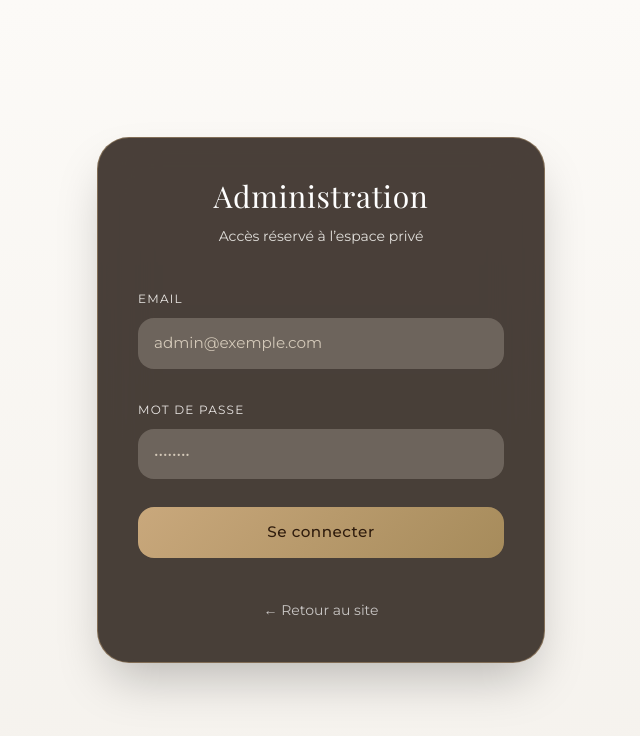
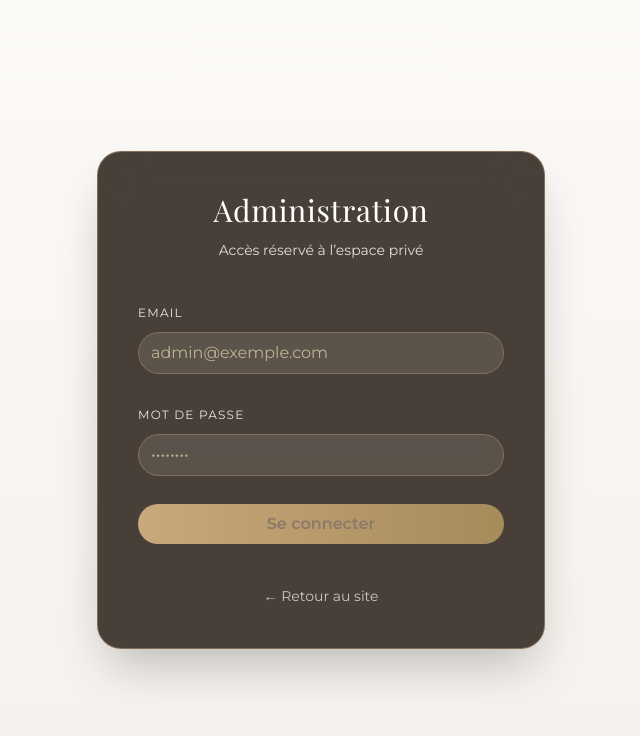
Before and after one commit to drixsty/wedding, a Vue app: page /admin/login in a window 1280 px wide. Shown: the top 736 px of the page, without its empty margins (319-959 px from the left). Built offline with nearby package versions, Linux system fonts and the light colour scheme; no server answers; the database is empty.

Commit message:
Supprime les classes lux-* et centralise le style admin

```diff
--- a/src/assets/main.css
+++ b/src/assets/main.css
@@ -101,6 +101,56 @@
 
   .input-field {
     @apply w-full px-6 py-4 border-2 border-dore/30 rounded-md focus:outline-none focus:ring-4 focus:ring-dore/20 focus:border-dore transition-all duration-200 bg-white hover:border-dore/50;
+  }
+
+  .admin-card {
+    @apply bg-white/5 backdrop-blur-xl border border-dore/35 rounded-md p-6 transition-all duration-300;
+  }
+
+  .admin-card:hover {
+    @apply border-dore/45;
+  }
+
+  .admin-input {
+    @apply w-full rounded-md border border-dore/35 bg-amber-50/10 px-3 py-2 text-ivoire placeholder-amber-100/60 transition-all duration-300;
+  }
+
+  .admin-input:focus {
+    @apply outline-none border-dore ring-2 ring-dore/30 bg-amber-50/15;
+  }
+
+  .admin-btn {
+    @apply rounded-md px-4 py-2 font-semibold text-marron-dark bg-gradient-to-r from-dore to-dore-dark transition-all duration-300;
+  }
+
+  .admin-btn:hover:not(:disabled) {
+    @apply brightness-105 shadow-lg;
+    box-shadow: 0 8px 20px rgba(var(--color-dore-rgb), 0.22);
+  }
+
+  .admin-btn:disabled {
+    @apply opacity-60 cursor-not-allowed;
+  }
+
+  .admin-btn-muted {
+    @apply bg-white/15 text-ivoire;
+  }
+
+  .admin-btn-danger {
+    @apply bg-red-500/20 text-red-100;
+  }
+
+  .admin-link {
+    @apply relative;
+  }
+
+  .admin-link::after {
+    content: '';
+    @apply absolute left-0 -bottom-0.5 w-0 h-px bg-current transition-all duration-200;
+  }
+
+  .admin-link:hover::after {
+    @apply w-full;
   }
 
   .section-title {
--- a/src/views/admin/DashboardPage.vue
+++ b/src/views/admin/DashboardPage.vue
@@ -3,36 +3,36 @@
     <div class="flex flex-col md:flex-row justify-between items-center mb-10 gap-4">
       <h1 class="text-3xl font-serif tracking-wide text-ivoire">{{ t('admin.dashboard.title') }}</h1>
       <div class="flex gap-4 items-center">
-        <router-link to="/" class="lux-link text-ivoire/70 hover:text-ivoire text-sm">{{ t('admin.dashboard.viewSite') }}</router-link>
-        <button @click="handleLogout" class="lux-button-sm lux-button-danger">{{ t('admin.dashboard.logout') }}</button>
+        <router-link to="/" class="admin-link text-ivoire/70 hover:text-ivoire text-sm">{{ t('admin.dashboard.viewSite') }}</router-link>
+        <button @click="handleLogout" class="admin-btn admin-btn-danger">{{ t('admin.dashboard.logout') }}</button>
       </div>
     </div>
 
     <div v-if="stats" class="grid grid-cols-1 sm:grid-cols-2 md:grid-cols-4 gap-6 mb-8">
-      <div class="lux-card border-l-4 border-green-500">
+      <div class="admin-card border-l-4 border-green-500">
         <div class="text-xs text-ivoire/70 uppercase">{{ t('admin.dashboard.yesConfirmations') }}</div>
         <div class="text-2xl font-bold text-green-500">{{ stats.confirmations_oui }}</div>
         <div class="text-xs text-ivoire/60 mt-1">+ {{ stats.total_accompagnants }} {{ t('admin.dashboard.plusOnes') }}</div>
       </div>
-      <div class="lux-card border-l-4 border-red-500">
+      <div class="admin-card border-l-4 border-red-500">
         <div class="text-xs text-ivoire/70 uppercase">{{ t('admin.dashboard.noConfirmations') }}</div>
         <div class="text-2xl font-bold text-red-500">{{ stats.confirmations_non }}</div>
       </div>
-      <div class="lux-card border-l-4 border-yellow-500">
+      <div class="admin-card border-l-4 border-yellow-500">
         <div class="text-xs text-ivoire/70 uppercase">{{ t('admin.dashboard.pending') }}</div>
         <div class="text-2xl font-bold text-yellow-500">{{ stats.en_attente }}</div>
       </div>
-      <div class="lux-card border-l-4 border-dore">
+      <div class="admin-card border-l-4 border-dore">
         <div class="text-xs text-ivoire/70 uppercase">{{ t('admin.dashboard.totalGuests') }}</div>
         <div class="text-2xl font-bold text-dore">{{ stats.total_invites }}</div>
       </div>
     </div>
 
-    <div class="lux-card mb-4">
+    <div class="admin-card mb-4">
       <div class="flex flex-col md:flex-row gap-4 items-end">
         <div>
           <label class="text-xs text-ivoire/70 uppercase mb-1 block">{{ t('admin.dashboard.status') }}</label>
-          <select v-model="filters.statut" class="lux-input w-full">
+          <select v-model="filters.statut" class="admin-input w-full">
             <option value="">{{ t('admin.dashboard.all') }}</option>
             <option value="en_attente">{{ t('admin.dashboard.pending') }}</option>
             <option value="validé">{{ t('admin.dashboard.validated') }}</option>
@@ -41,7 +41,7 @@
         </div>
         <div>
           <label class="text-xs text-ivoire/70 uppercase mb-1 block">{{ t('admin.dashboard.attendance') }}</label>
-          <select v-model="filters.presence" class="lux-input w-full">
+          <select v-model="filters.presence" class="admin-input w-full">
             <option value="">{{ t('admin.dashboard.all') }}</option>
             <option :value="true">{{ t('admin.dashboard.yes') }}</option>
             <option :value="false">{{ t('admin.dashboard.no') }}</option>
@@ -49,23 +49,23 @@
         </div>
         <div class="flex-1">
           <label class="text-xs text-ivoire/70 uppercase mb-1 block">{{ t('admin.dashboard.search') }}</label>
-          <input v-model="filters.search" type="text" :placeholder="t('admin.dashboard.searchPlaceholder')" class="lux-input w-full" />
+          <input v-model="filters.search" type="text" :placeholder="t('admin.dashboard.searchPlaceholder')" class="admin-input w-full" />
         </div>
         <div>
-          <button @click="loadGuests" class="lux-button-sm">{{ t('admin.dashboard.searchAction') }}</button>
+          <button @click="loadGuests" class="admin-btn">{{ t('admin.dashboard.searchAction') }}</button>
         </div>
       </div>
     </div>
 
-    <div class="lux-card mb-6">
+    <div class="admin-card mb-6">
       <div class="flex flex-col md:flex-row md:items-center md:justify-between gap-4 mb-5">
         <div>
           <h2 class="text-lg font-serif">{{ t('admin.dashboard.themeTitle') }}</h2>
           <p class="text-sm text-ivoire/70">{{ t('admin.dashboard.themeDescription') }}</p>
         </div>
         <div class="flex gap-2">
-          <button @click="syncThemeDraft" class="lux-button-sm lux-button-muted">{{ t('admin.dashboard.resetTheme') }}</button>
-          <button @click="persistTheme" :disabled="themeSaving" class="lux-button-sm">
+          <button @click="syncThemeDraft" class="admin-btn admin-btn-muted">{{ t('admin.dashboard.resetTheme') }}</button>
+          <button @click="persistTheme" :disabled="themeSaving" class="admin-btn">
             {{ themeSaving ? t('admin.dashboard.themeSaving') : t('admin.dashboard.themeSave') }}
           </button>
         </div>
@@ -78,7 +78,7 @@
           </label>
           <div class="flex items-center gap-3">
             <input :id="`theme-${colorKey}`" v-model="themeDraft[colorKey]" type="color" class="h-10 w-14 rounded-lg border border-white/20 bg-transparent p-1" />
-            <input v-model="themeDraft[colorKey]" type="text" class="lux-input flex-1 uppercase" placeholder="#FFFFFF" />
+            <input v-model="themeDraft[colorKey]" type="text" class="admin-input flex-1 uppercase" placeholder="#FFFFFF" />
           </div>
         </div>
       </div>
@@ -86,45 +86,45 @@
       <p v-if="themeFeedback" class="mt-4 text-sm text-ivoire/80">{{ themeFeedback }}</p>
     </div>
 
-    <div class="lux-card mb-6">
+    <div class="admin-card mb-6">
       <div class="flex flex-col md:flex-row md:items-center md:justify-between gap-4 mb-5">
         <div>
           <h2 class="text-lg font-serif">{{ t('admin.dashboard.galleryTitle') }}</h2>
           <p class="text-sm text-ivoire/70">{{ t('admin.dashboard.galleryDescription') }}</p>
         </div>
-        <button @click="loadAdminPhotos" class="lux-button-sm lux-button-muted">{{ t('admin.dashboard.refreshGallery') }}</button>
+        <button @click="loadAdminPhotos" class="admin-btn admin-btn-muted">{{ t('admin.dashboard.refreshGallery') }}</button>
       </div>
 
       <form class="mb-6 grid grid-cols-1 md:grid-cols-2 gap-4" @submit.prevent="handleAdminUpload">
         <div>
           <label class="text-xs text-ivoire/70 uppercase mb-1 block">{{ t('admin.dashboard.adminUploadTitle') }}</label>
-          <input v-model="adminUploadForm.titre" type="text" class="lux-input w-full" :placeholder="t('admin.dashboard.adminUploadTitlePlaceholder')" required />
+          <input v-model="adminUploadForm.titre" type="text" class="admin-input w-full" :placeholder="t('admin.dashboard.adminUploadTitlePlaceholder')" required />
         </div>
         <div>
           <label class="text-xs text-ivoire/70 uppercase mb-1 block">{{ t('admin.dashboard.adminUploadCategory') }}</label>
-          <select v-model="adminUploadForm.categorie" class="lux-input w-full" required>
+          <select v-model="adminUploadForm.categorie" class="admin-input w-full" required>
             <option v-for="category in uploadableCategories" :key="category" :value="category">{{ t(`gallery.categories.${category}`) }}</option>
           </select>
         </div>
         <div class="md:col-span-2">
           <label class="text-xs text-ivoire/70 uppercase mb-1 block">{{ t('admin.dashboard.adminUploadDescription') }}</label>
-          <textarea v-model="adminUploadForm.description" class="lux-input w-full" rows="3" :placeholder="t('admin.dashboard.adminUploadDescriptionPlaceholder')"></textarea>
+          <textarea v-model="adminUploadForm.description" class="admin-input w-full" rows="3" :placeholder="t('admin.dashboard.adminUploadDescriptionPlaceholder')"></textarea>
         </div>
         <div class="md:col-span-2">
           <label class="text-xs text-ivoire/70 uppercase mb-1 block">{{ t('admin.dashboard.adminUploadImages') }}</label>
-          <input ref="adminFileInput" type="file" multiple accept="image/*" class="lux-input w-full" @change="onAdminFilesChange" required />
+          <input ref="adminFileInput" type="file" multiple accept="image/*" class="admin-input w-full" @change="onAdminFilesChange" required />
           <p v-if="adminUploadFiles.length" class="text-xs text-ivoire/70 mt-2">{{ t('admin.dashboard.adminUploadSelected', { count: adminUploadFiles.length }) }}</p>
         </div>
         <div class="md:col-span-2 flex items-center gap-2">
-          <button type="submit" class="lux-button-sm" :disabled="galleryUploading">{{ galleryUploading ? t('admin.dashboard.adminUploadInProgress') : t('admin.dashboard.adminUploadSubmit') }}</button>
+          <button type="submit" class="admin-btn" :disabled="galleryUploading">{{ galleryUploading ? t('admin.dashboard.adminUploadInProgress') : t('admin.dashboard.adminUploadSubmit') }}</button>
           <p v-if="adminGalleryFeedback" class="text-sm" :class="adminGallerySuccess ? 'text-green-300' : 'text-red-300'">{{ adminGalleryFeedback }}</p>
         </div>
       </form>
 
       <div v-if="selectedPhotos.length > 0" class="flex flex-wrap items-center gap-2 mb-4">
-        <button @click="bulkSetPhotoVisibility(true)" class="lux-button-sm bg-green-500 text-black hover:bg-green-600">{{ t('admin.dashboard.bulkPublishPhotos') }}</button>
-        <button @click="bulkSetPhotoVisibility(false)" class="lux-button-sm bg-yellow-500 text-black hover:bg-yellow-600">{{ t('admin.dashboard.bulkHidePhotos') }}</button>
-        <button @click="bulkDeletePhotos" class="lux-button-sm lux-button-muted">{{ t('admin.dashboard.bulkDeletePhotos') }}</button>
+        <button @click="bulkSetPhotoVisibility(true)" class="admin-btn bg-green-500 text-black hover:bg-green-600">{{ t('admin.dashboard.bulkPublishPhotos') }}</button>
+        <button @click="bulkSetPhotoVisibility(false)" class="admin-btn bg-yellow-500 text-black hover:bg-yellow-600">{{ t('admin.dashboard.bulkHidePhotos') }}</button>
+        <button @click="bulkDeletePhotos" class="admin-btn admin-btn-muted">{{ t('admin.dashboard.bulkDeletePhotos') }}</button>
         <span class="text-ivoire/70 text-sm">{{ t('admin.dashboard.selectedPhotosCount', { count: selectedPhotos.length }) }}</span>
       </div>
 
@@ -156,7 +156,7 @@
             <div class="flex items-center justify-between pt-2">
               <button
                 @click="togglePhotoVisibility(photo.id, !(photo.visible ?? true))"
-                class="lux-button-sm"
+                class="admin-btn"
                 :class="photo.visible ? 'bg-green-500 text-black hover:bg-green-600' : 'bg-yellow-500 text-black hover:bg-yellow-600'"
               >
                 {{ photo.visible ? t('admin.dashboard.hidePhoto') : t('admin.dashboard.showPhoto') }}
@@ -169,13 +169,13 @@
     </div>
 
     <div v-if="selectedGuests.length > 0" class="flex gap-2 mb-4 flex-wrap">
-      <button @click="groupValidate" class="lux-button-sm bg-green-500 text-black hover:bg-green-600">{{ t('admin.dashboard.bulkValidate') }}</button>
-      <button @click="groupRefuse" class="lux-button-sm bg-red-500 text-black hover:bg-red-600">{{ t('admin.dashboard.bulkRefuse') }}</button>
-      <button @click="groupDelete" class="lux-button-sm lux-button-muted">{{ t('admin.dashboard.bulkDelete') }}</button>
+      <button @click="groupValidate" class="admin-btn bg-green-500 text-black hover:bg-green-600">{{ t('admin.dashboard.bulkValidate') }}</button>
+      <button @click="groupRefuse" class="admin-btn bg-red-500 text-black hover:bg-red-600">{{ t('admin.dashboard.bulkRefuse') }}</button>
+      <button @click="groupDelete" class="admin-btn admin-btn-muted">{{ t('admin.dashboard.bulkDelete') }}</button>
       <span class="ml-4 text-ivoire/70 text-sm self-center">{{ t('admin.dashboard.selectedCount', { count: selectedGuests.length }) }}</span>
     </div>
 
-    <div class="lux-card overflow-x-auto">
+    <div class="admin-card overflow-x-auto">
       <div v-if="loading" class="p-8 text-center"><div class="inline-block w-8 h-8 border-4 border-dore/30 border-t-dore rounded-full animate-spin"></div></div>
       <EmptyState v-else-if="guests.length === 0" :description="t('admin.dashboard.noneFound')" dark />
       <div v-else>
@@ -437,50 +437,6 @@ onMounted(async () => {
   linear-gradient(180deg, var(--color-marron-dark) 0%, #1b1511 100%);
 }
 
-.lux-card {
-  background: rgba(255,255,255,0.05);
-  backdrop-filter: blur(12px);
-  border-radius: 0.6rem;
-  padding: 1.5rem;
-  border: 1px solid rgba(var(--color-dore-rgb), 0.35);
-  transition: all 0.3s ease;
-}
-
-.lux-card:hover { border-color: rgba(var(--color-dore-rgb), 0.45); }
-
-.lux-input {
-  background: rgba(255,248,235,0.08);
-  border: 1px solid rgba(var(--color-dore-rgb), 0.35);
-  border-radius: 0.6rem;
-  padding: 0.6rem 0.8rem;
-  color: #fff5e9;
-  font-size: 0.9rem;
-  transition: all 0.3s ease;
-}
-
-.lux-input::placeholder { color: rgba(255, 231, 201, 0.55); }
-.lux-input:focus { outline: none; border-color: rgba(var(--color-dore-rgb), 0.9); background: rgba(255,248,235,0.15); box-shadow: 0 0 0 3px rgba(var(--color-dore-rgb), 0.24); }
-
-.lux-button-sm {
-  background: linear-gradient(135deg, var(--color-dore) 0%, var(--color-dore-dark) 100%);
-  color: #1f1a16;
-  border-radius: 0.6rem;
-  padding: 0.55rem 1rem;
-  font-size: 0.8rem;
-  font-weight: 600;
-  transition: all 0.3s ease;
-}
-
-.lux-button-sm:hover:not(:disabled) { transform: translateY(-1px); filter: brightness(1.05); color: #fffaf1; box-shadow: 0 8px 20px rgba(var(--color-dore-rgb), 0.22); }
-.lux-button-sm:disabled { opacity: 0.6; cursor: not-allowed; }
-
-.lux-button-muted { background: rgba(255,248,235,0.16); color: #fff5e9; }
-.lux-button-muted:hover:not(:disabled) { background: rgba(255,248,235,0.26); }
-
-.lux-button-danger { background: rgba(220,38,38,0.15); color: #fecaca; }
-.lux-button-danger:hover:not(:disabled) { background: rgba(220,38,38,0.25); color: #fee2e2; }
-
-
 .admin-page input[type="checkbox"] {
   width: 1rem;
   height: 1rem;
@@ -490,7 +446,4 @@ onMounted(async () => {
   accent-color: var(--color-dore);
 }
 
-.lux-link { position: relative; }
-.lux-link::after { content: ''; position: absolute; left: 0; bottom: -3px; width: 0; height: 1px; background: currentColor; transition: width .2s ease; }
-.lux-link:hover::after { width: 100%; }
 </style>
--- a/src/views/admin/LoginPage.vue
+++ b/src/views/admin/LoginPage.vue
@@ -7,7 +7,7 @@
 
     <!-- Card -->
     <div
-        class="relative w-full max-w-md bg-[#2a1f18]/85 backdrop-blur-xl border border-dore/45 rounded-lg p-10 transition-all duration-500 hover:border-dore/50 shadow-2xl shadow-black/25"
+        class="admin-card relative w-full max-w-md !bg-[#2a1f18]/85 !border-dore/45 p-10 shadow-2xl shadow-black/25"
     >
       <!-- Header -->
       <div class="text-center mb-10">
@@ -33,7 +33,7 @@
               type="email"
               required
               :placeholder="t('admin.login.emailPlaceholder')"
-              class="lux-input"
+              class="admin-input"
           />
         </div>
 
@@ -48,7 +48,7 @@
               type="password"
               required
               placeholder="••••••••"
-              class="lux-input"
+              class="admin-input"
           />
         </div>
 
@@ -67,7 +67,7 @@
         <button
             type="submit"
             :disabled="loading"
-            class="lux-button w-full"
+            class="admin-btn w-full"
         >
           <span v-if="loading" class="opacity-70">{{ t('admin.login.loading') }}</span>
           <span v-else>{{ t('admin.login.submit') }}</span>
@@ -79,7 +79,7 @@
       <div class="mt-10 text-center">
         <router-link
             to="/"
-            class="lux-link text-sm"
+            class="admin-link text-sm text-white/70 hover:text-white"
         >
           {{ t('admin.login.back') }}
         </router-link>
@@ -122,78 +122,6 @@ async function handleLogin() {
   transform: translateY(-8px);
 }
 
-/* Inputs luxe */
-.lux-input {
-  width: 100%;
-  background: rgba(255, 248, 235, 0.2);
-  border: 1px solid rgba(var(--color-dore-rgb), 0.65);
-  border-radius: 1rem;
-  padding: 14px 16px;
-  font-size: 0.95rem;
-  color: #fffdf8;
-  transition: all 0.3s ease;
-}
-
-.lux-input::placeholder {
-  color: rgba(255, 242, 224, 0.7);
-}
-
-.lux-input:focus {
-  outline: none;
-  border-color: rgba(var(--color-dore-rgb), 1);
-  background: rgba(255, 248, 235, 0.3);
-  box-shadow: 0 0 0 3px rgba(var(--color-dore-rgb), 0.3);
-}
-
-/* Button luxe */
-.lux-button {
-  background: linear-gradient(135deg, var(--color-dore) 0%, var(--color-dore-dark) 100%);
-  color: #2f1c0d;
-  border-radius: 1rem;
-  padding: 14px;
-  font-size: 0.95rem;
-  font-weight: 500;
-  letter-spacing: 0.5px;
-  transition: all 0.35s ease;
-}
-
-.lux-button:hover:not(:disabled) {
-  transform: translateY(-2px);
-  box-shadow: 0 10px 30px rgba(var(--color-dore-rgb), 0.35);
-}
-
-.lux-button:disabled {
-  opacity: 0.5;
-  cursor: not-allowed;
-}
-
-/* Back link micro interaction */
-.lux-link {
-  position: relative;
-  color: rgba(255, 255, 255, 0.7);
-  transition: color 0.3s ease;
-}
-
-.lux-link::after {
-  content: '';
-  position: absolute;
-  left: 0;
-  bottom: -4px;
-  width: 0%;
-  height: 1px;
-  background: linear-gradient(135deg, var(--color-dore) 0%, var(--color-dore-dark) 100%);
-  transition: width 0.3s ease;
-}
-
-.lux-link:hover {
-  color: #fffdf8;
-}
-
-.lux-link:hover::after {
-  width: 100%;
-}
-
-
 .admin-login {
   background: radial-gradient(circle at top, rgba(var(--color-dore-rgb), 0.2), transparent 55%),
   linear-gradient(180deg, var(--color-marron-dark) 0%, #1b1511 100%);
```
